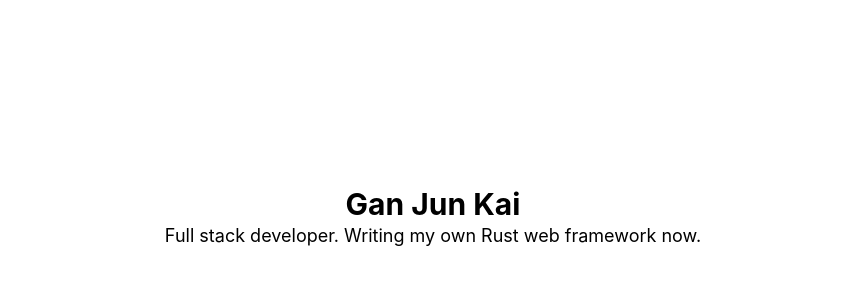
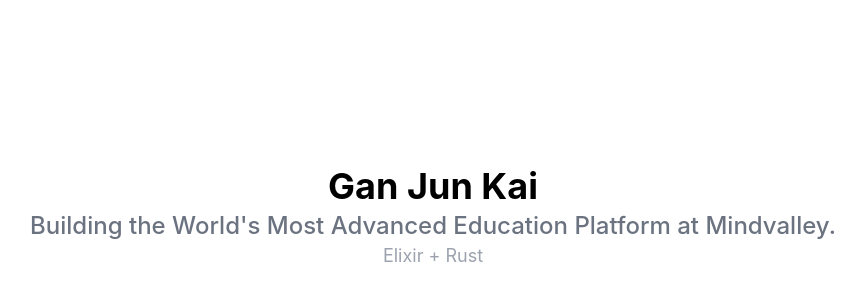
Before and after one commit to jk-gan/my-website, a Next.js app: page / in a window 1280 px wide. Shown: the part 182-482 px from the top of the page, without its empty margins (207-1072 px from the left). Built offline with nearby package versions, Linux system fonts and the light colour scheme.

Commit message:
update the home page

```diff
--- a/pages/index.js
+++ b/pages/index.js
@@ -5,8 +5,9 @@
   return (
     <div className="flex items-center justify-center h-screen">
       <div>
-        <h1 className="text-center font-bold text-3xl">Gan Jun Kai</h1>
-        <h3 className="text-center text-lg">Full stack developer. Writing my own Rust web framework now.</h3>
+        <h1 className="text-center font-bold text-4xl mb-1">Gan Jun Kai</h1>
+        <p className="text-center font-medium text-2xl text-gray-500">Building the World's Most Advanced Education Platform at <a href="https://www.mindvalley.com">Mindvalley</a>.</p>
+        <p className="text-center text-lg text-gray-400">Elixir + Rust</p>
       </div>
     </div>
   )
```
Also changed, not shown: 1 other file (tests, documents, lock files or other folders).
